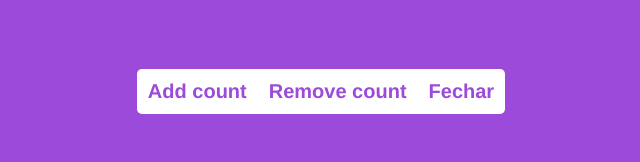
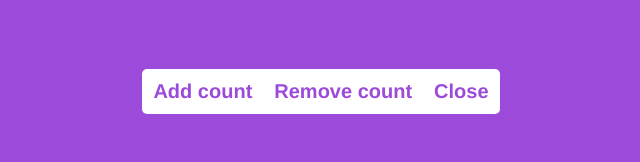
Before and after one commit to pedro-candido/redux-counter, a React (Create React App) app: page / in a window 1280 px wide. Shown: the part 138-300 px from the top of the page, without its empty margins (319-959 px from the left). Built offline with nearby package versions, Linux system fonts and the light colour scheme.

Commit message:
feat: handleToggleModal correct translation

```diff
--- a/src/components/ButtonsWrapper/index.jsx
+++ b/src/components/ButtonsWrapper/index.jsx
@@ -29,7 +29,7 @@ export const ButtonsWrapper = () =>{
                 Remove count
             </Button>
             <Button onClick={() => handleToggleModal()}>
-                {`${state.modal.isClosed === true ? 'Abrir' : 'Fechar'}`}
+                {`${state.modal.isClosed === true ? 'Open' : 'Close'}`}
             </Button>
         </ButtonContainer>
     )
```
